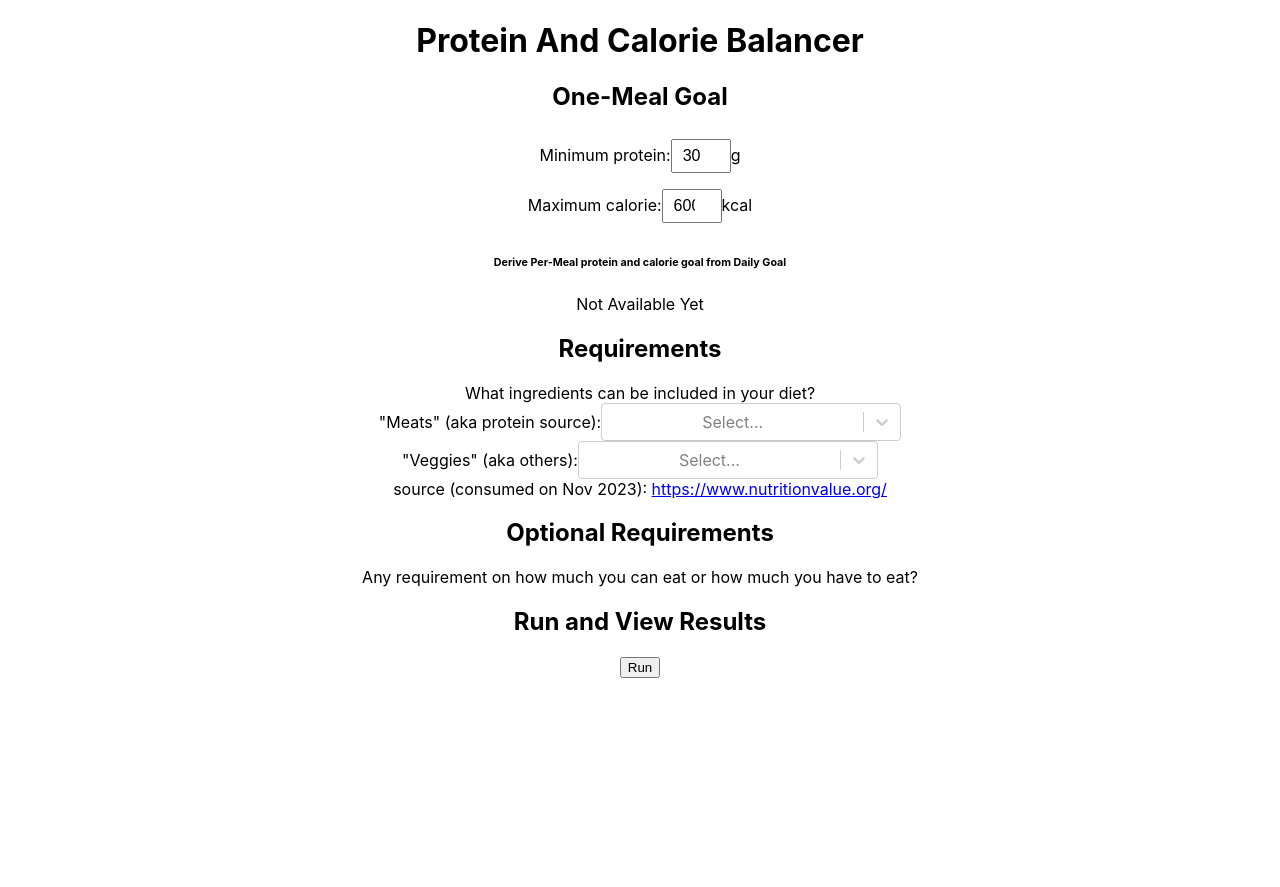
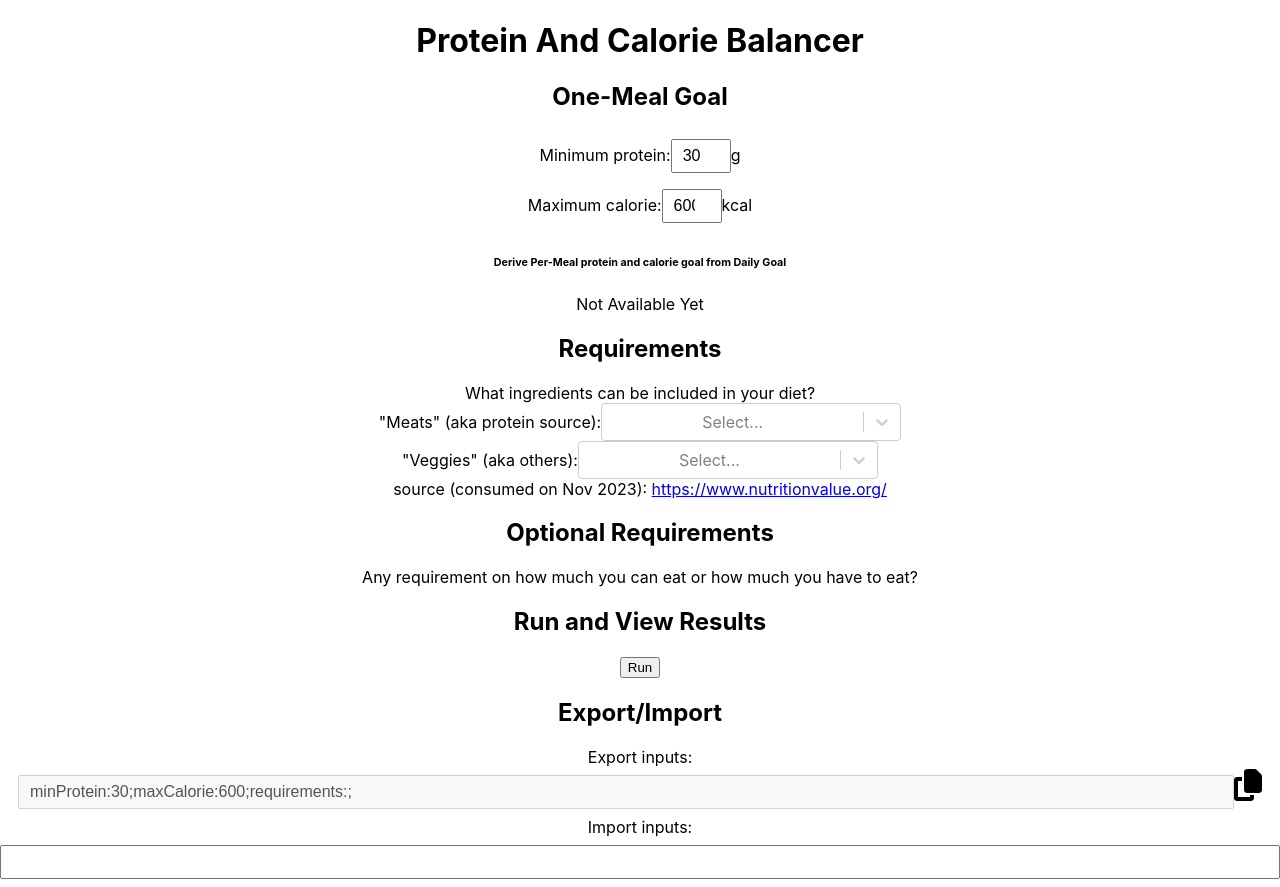
Before and after one commit to harumhl/protein-and-calorie-balancer, a React app: page / in a window 1280 px wide. Before the commit the page ends 800 px from the top, so only its background shows below. Built offline with nearby package versions, Linux system fonts and the light colour scheme.

Commit message:
import export

```diff
--- a/src/App.js
+++ b/src/App.js
@@ -1,7 +1,7 @@
 import { useState } from "react";
 import Select from "react-select";
 import { FontAwesomeIcon } from "@fortawesome/react-fontawesome";
-import { faSpinner } from "@fortawesome/free-solid-svg-icons";
+import { faSpinner, faCopy } from "@fortawesome/free-solid-svg-icons";
 import { ToastContainer, toast } from "react-toastify";
 import "react-toastify/dist/ReactToastify.css";
 
@@ -65,6 +65,14 @@ const meatOptions = [
     proteinPer100g: 11,
     caloriePer100g: 52,
   },
+  {
+    value: "tofu",
+    label: "Tofu",
+    source:
+      "https://www.nutritionvalue.org/Tofu%2C_prepared_with_calcium_sulfate%2C_regular%2C_raw_nutritional_value.html?size=100+g",
+    proteinPer100g: 8.1,
+    caloriePer100g: 76,
+  },
 ];
 const veggieOptions = [
   {
@@ -109,6 +117,21 @@ const veggieOptions = [
   },
 ];
 
+const optionalRequirementOptions = [
+  {
+    value: "max",
+    label: "Maximum",
+  },
+  {
+    value: "equal",
+    label: "Exactly",
+  },
+  {
+    value: "min",
+    label: "Minimum",
+  },
+];
+
 function App() {
   const [minProtein, setMinProtein] = useState(30);
   const [maxCalorie, setMaxCalorie] = useState(600);
@@ -116,6 +139,68 @@ function App() {
   const [selectedVeggieOptions, setSelectedVeggieOptions] = useState([]);
   const [isRunning, setIsRunning] = useState(false);
   const [runResult, setRunResult] = useState(null);
+
+  function handleExportImport(type, toBeImported) {
+    let result;
+    switch (type) {
+      case "export":
+        result =
+          `minProtein:${minProtein};` +
+          `maxCalorie:${maxCalorie};` +
+          `requirements:${[
+            ...selectedMeatOptions,
+            ...selectedVeggieOptions,
+          ].map((o) =>
+            o.constraintType && o.constraintValue
+              ? `${o.value}'${o.constraintType}'${o.constraintValue}`
+              : o.value
+          )};`;
+        break;
+      case "import":
+        function stringToNumber(str) {
+          return typeof str === "string" ? parseInt(str) : str;
+        }
+        for (const elem of toBeImported.split(";")) {
+          const [key, value] = elem.split(":");
+          switch (key) {
+            case "minProtein":
+              setMinProtein(stringToNumber(value));
+              break;
+            case "maxCalorie":
+              setMaxCalorie(stringToNumber(value));
+              break;
+            case "requirements":
+              const meats = [];
+              const veggies = [];
+              for (const requirement of value.split(",")) {
+                const [option, constraintType, constraintValue] =
+                  requirement.split("'");
+                const meat = meatOptions.find((o) => o.value === option);
+                if (meat) {
+                  meats.push({
+                    ...meat,
+                    constraintType,
+                    constraintValue,
+                  });
+                } else {
+                  const veggie = veggieOptions.find((o) => o.value === option);
+                  veggies.push({ ...veggie, constraintType, constraintValue });
+                }
+              }
+              setSelectedMeatOptions(meats);
+              setSelectedVeggieOptions(veggies);
+              break;
+            default:
+              break;
+          }
+        }
+        break;
+      default:
+        break;
+    }
+    return result;
+  }
+
   return (
     <div className="App">
       <h1>Protein And Calorie Balancer</h1>
@@ -158,6 +243,7 @@ function App() {
         <Select
           className="requirement-dropdown"
           defaultValue={selectedMeatOptions}
+          value={selectedMeatOptions}
           onChange={setSelectedMeatOptions}
           options={meatOptions}
           isMulti={true}
@@ -168,6 +254,7 @@ function App() {
         <Select
           className="requirement-dropdown"
           defaultValue={selectedVeggieOptions}
+          value={selectedVeggieOptions}
           onChange={setSelectedVeggieOptions}
           options={veggieOptions}
           isMulti={true}
@@ -181,13 +268,18 @@ function App() {
       </div>
       <div>
         <h2>Optional Requirements</h2>
-        <header>Any requirement on how much you can eat or how much you have to eat?</header>
+        <header>
+          Any requirement on how much you can eat or how much you have to eat?
+        </header>
         {[...selectedMeatOptions, ...selectedVeggieOptions].map((option) => {
           return (
             <div key={option.value}>
               {option.label}{" "}
               <Select
                 className="requirement-dropdown-narrow"
+                value={optionalRequirementOptions.find(
+                  (o) => o.value === option.constraintType
+                )}
                 onChange={(maxMinSelection) => {
                   const [selectedOptions, func] = meatOptions.some(
                     (o) => o.value === option.value
@@ -205,20 +297,7 @@ function App() {
                     })
                   );
                 }}
-                options={[
-                  {
-                    value: "max",
-                    label: "Maximum",
-                  },
-                  {
-                    value: "equal",
-                    label: "Exactly",
-                  },
-                  {
-                    value: "min",
-                    label: "Minimum",
-                  },
-                ]}
+                options={optionalRequirementOptions}
               />
               <input
                 type="number"
@@ -281,6 +360,17 @@ function App() {
               } finally {
                 setIsRunning(false);
               }
+              // Further processing
+              result.calorie = Math.round(result.result);
+              result.protein = Math.round(
+                [...meatOptions, ...veggieOptions].reduce((acc, currOption) => {
+                  return result[currOption.value]
+                    ? acc +
+                        (currOption.proteinPer100g / 100.0) *
+                          result[currOption.value]
+                    : acc;
+                }, 0)
+              );
               setRunResult(result);
             }}
           >
@@ -293,23 +383,8 @@ function App() {
             {runResult.feasible ? (
               <>
                 <ul className="result-list">
-                  <li>Total Calorie: {Math.round(runResult.result)}kcal</li>
-                  <li>
-                    Total Protein:{" "}
-                    {Math.round(
-                      [...meatOptions, ...veggieOptions].reduce(
-                        (acc, currOption) => {
-                          return runResult[currOption.value]
-                            ? acc +
-                                (currOption.proteinPer100g / 100.0) *
-                                  runResult[currOption.value]
-                            : acc;
-                        },
-                        0
-                      )
-                    )}
-                    g
-                  </li>
+                  <li>Total Calorie: {runResult.calorie}kcal</li>
+                  <li>Total Protein: {runResult.protein}g</li>
                 </ul>
                 <ul className="result-list">
                   {[...meatOptions, ...veggieOptions].map((option) => {
@@ -333,6 +408,33 @@ function App() {
           </div>
         )}
       </div>
+      <div>
+        <h2>Export/Import</h2>
+        Export inputs:
+        <input
+          disabled
+          type="text"
+          style={{ width: "95%" }}
+          id="export-input"
+          value={handleExportImport("export")}
+        ></input>
+        <FontAwesomeIcon
+          icon={faCopy}
+          size="2x"
+          style={{ cursor: "pointer" }}
+          onClick={() => {
+            const content = document.getElementById("export-input").value;
+            navigator.clipboard.writeText(content);
+          }}
+        />
+        <br />
+        Import inputs:
+        <input
+          type="text"
+          style={{ width: "100%" }}
+          onChange={(e) => handleExportImport("import", e.target.value)}
+        ></input>
+      </div>
       <ToastContainer theme="colored" />
     </div>
   );
```
Also changed, not shown: 1 other file (tests, documents, lock files or other folders).
